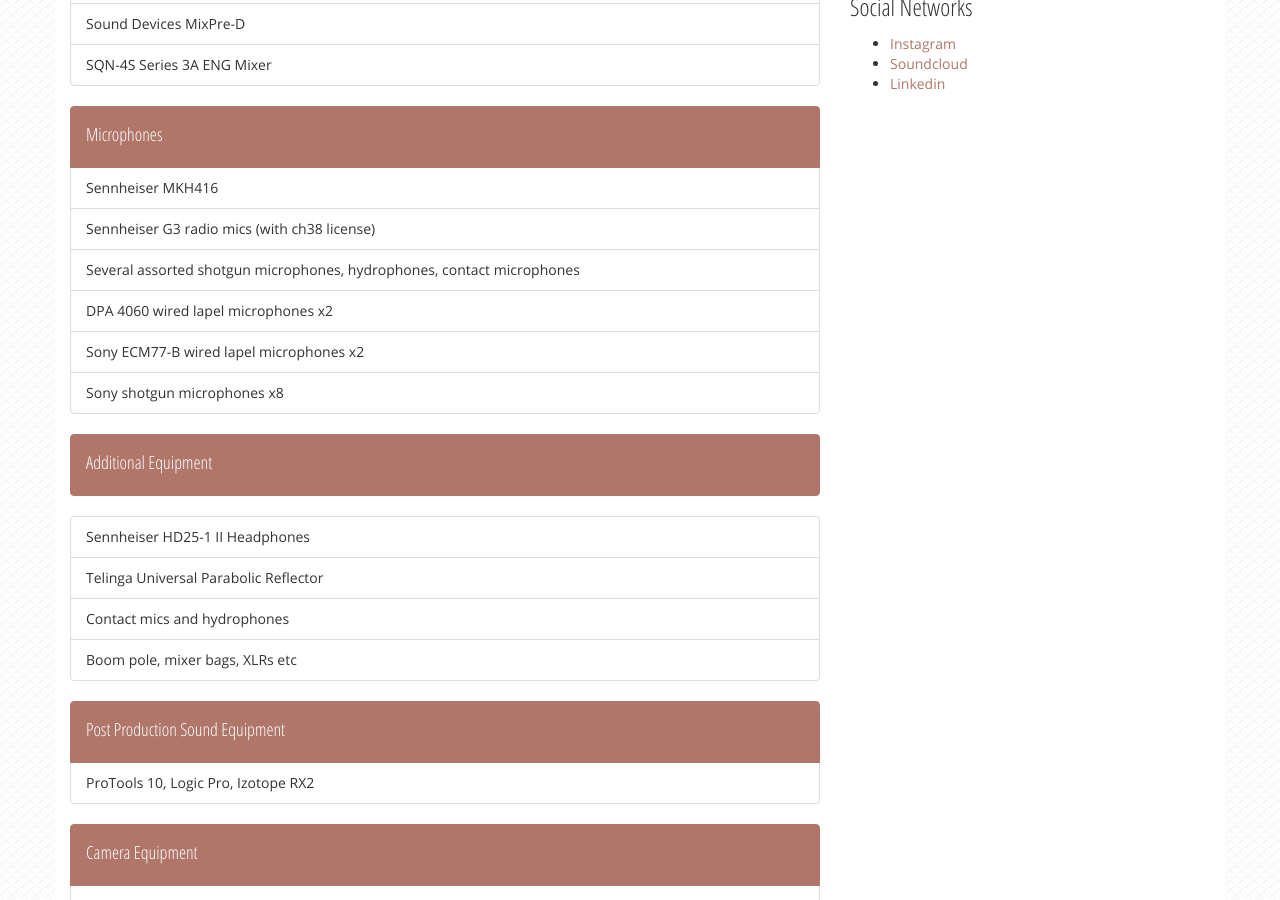
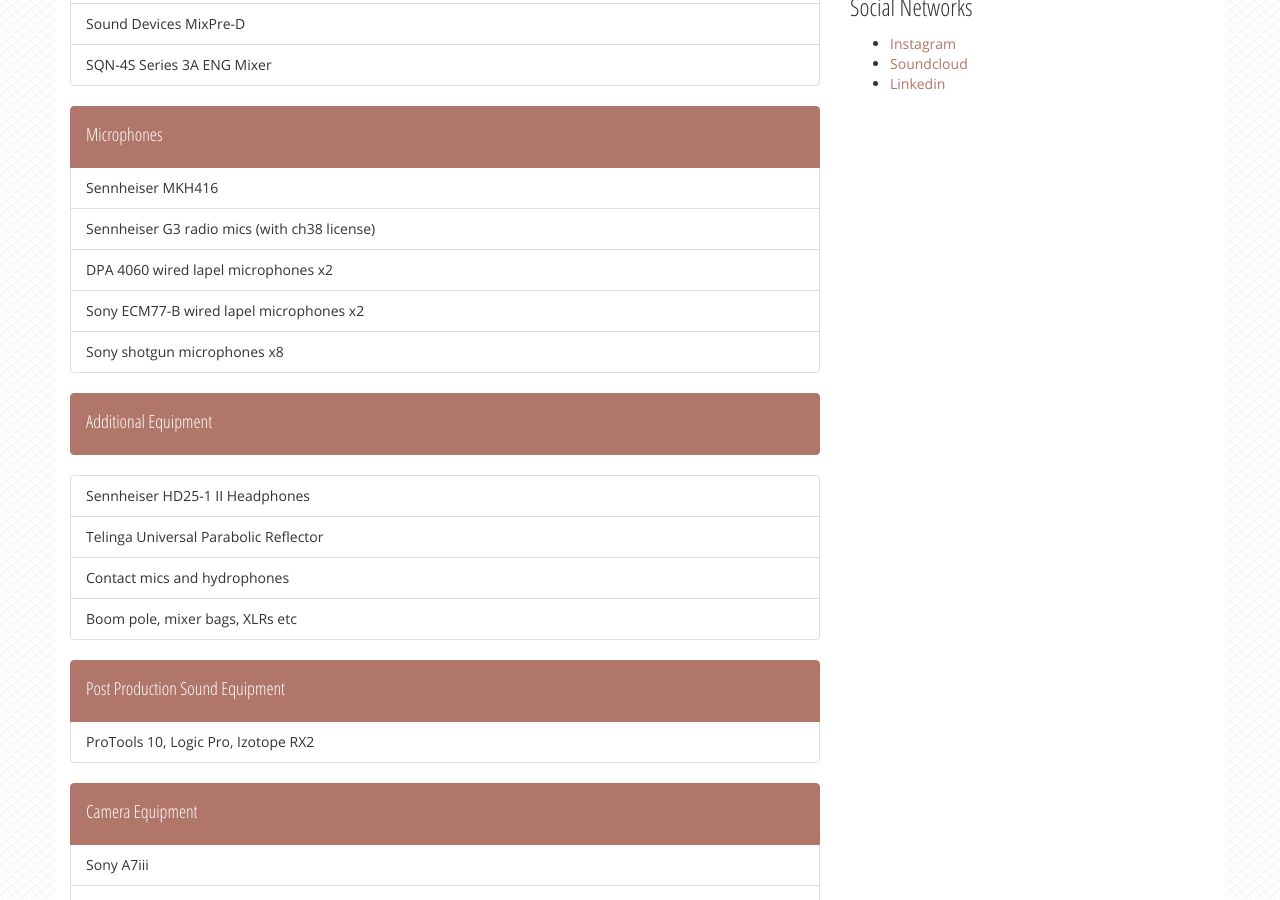
Before and after one commit to thesoundfarmer/thesoundfarmer.github.io, a Jekyll site: the page built from equipment.html, in a window 1280 px wide and 900 px high, scrolled down 660 px. Built offline with Jekyll 4.4.1, drawn with Linux system fonts in a browser that asks for light colours; nearby versions of some CDN libraries.

Commit message:
Changed equipment list

```diff
--- a/equipment.html
+++ b/equipment.html
@@ -33,7 +33,6 @@
 </li>
 <li class="list-group-item">Sennheiser MKH416</li>
 <li class="list-group-item">Sennheiser G3 radio mics (with ch38 license)</li>
-<li class="list-group-item">Several assorted shotgun microphones, hydrophones, contact microphones</li>
 <li class="list-group-item">DPA 4060 wired lapel microphones x2</li>
 <li class="list-group-item">Sony ECM77-B wired lapel microphones x2</li>
 <li class="list-group-item">Sony shotgun microphones x8</li>
```
